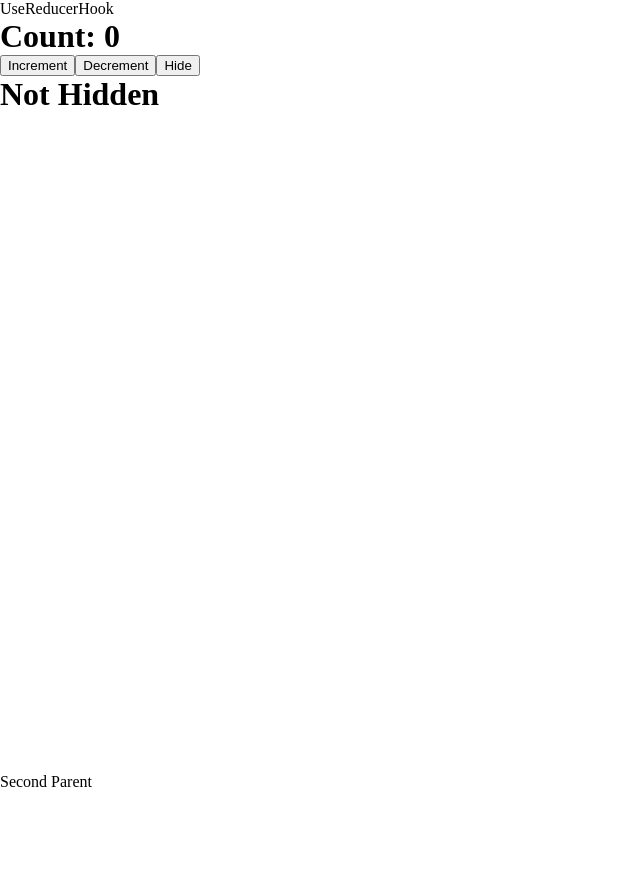
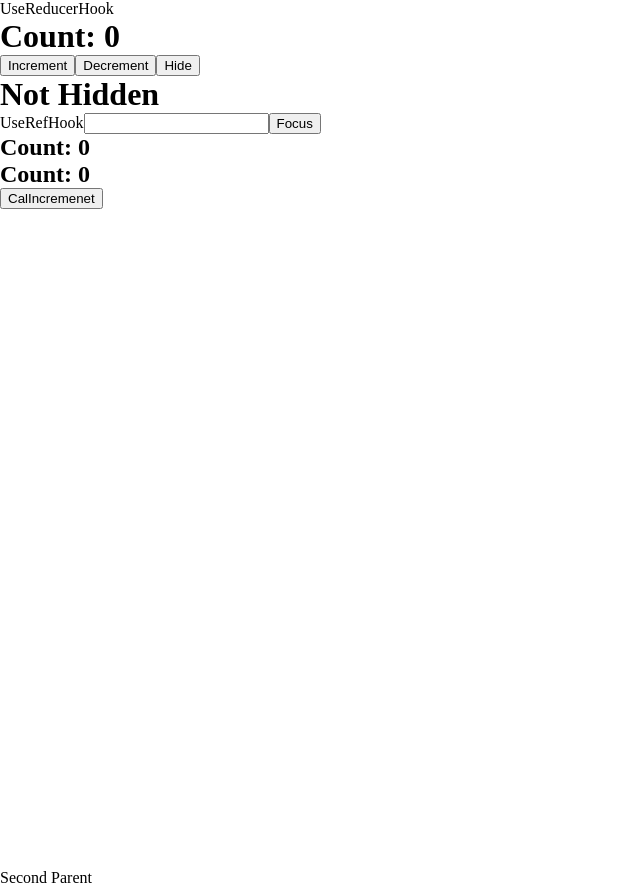
Before and after one commit to amar-jondhalekar/React-Js-Projects, a React (Vite) app in the folder first-project/: page / in a window 1280 px wide. Shown: the whole page, without its empty margins (0-640 px from the left). Before the commit the page ends 800 px from the top, so only its background shows below. Built offline with nearby package versions, Linux system fonts and the light colour scheme.

Commit message:
implemented useRef Hook

```diff
--- a/first-project/src/App.jsx
+++ b/first-project/src/App.jsx
@@ -8,6 +8,7 @@ import Parent from "./components/FromParentToChild/Parent";
 import UseStateHook from "./components/useStateHook/useStateHook";
 import UseEffectHook from "./components/UseEffectHook/UseEffectHook";
 import UseReducerHook from "./components/UseReducerHook.jsx/UseReducerHook";
+import UseRefHook from "./components/UseRefHook/UseRefHook";
 
 function App() {
   function clickMe(){
@@ -20,6 +21,7 @@ function App() {
     {/* <UseStateHook/> */}
     {/* <UseEffectHook/> */}
     <UseReducerHook/>
+    <UseRefHook/>
       {/* <Navigation/> */}
       <div className="main_container">
       {/* <SideNav/>
--- /dev/null
+++ b/first-project/src/components/UseRefHook/UseRefHook.jsx
@@ -0,0 +1,36 @@
+import React, { useRef, useState } from 'react'
+
+const UseRefHook = () => {
+    const [count, setCount] = useState(0);
+    const ref = useRef(0);
+
+    const calPrint = () => {
+        setCount(count + 1);
+        ref.current++;
+
+        console.log("State Count", count);
+        console.log("Ref Count", ref.current);
+    }
+    // const inputEl = document.getElementById('myInput');
+    const inputRef = useRef(null);
+
+    const handleSubmit = () => {
+        const value = inputRef.current.value;
+        inputRef.current.style.backgroundColor = 'silver';
+        inputRef.current.focus();
+        console.log(value);
+        console.log(inputRef.current);
+    };
+
+  return (
+    <div> UseRefHook
+    <input type="text" ref={inputRef} id="inputEl"/>
+    <button onClick={handleSubmit}>Focus</button>
+
+    <h2>Count: {count}</h2>
+    <h2>Count: {ref.current}</h2>
+    <button onClick={calPrint}> CalIncremenet </button>
+    </div>
+  );
+};
+export default UseRefHook
```
